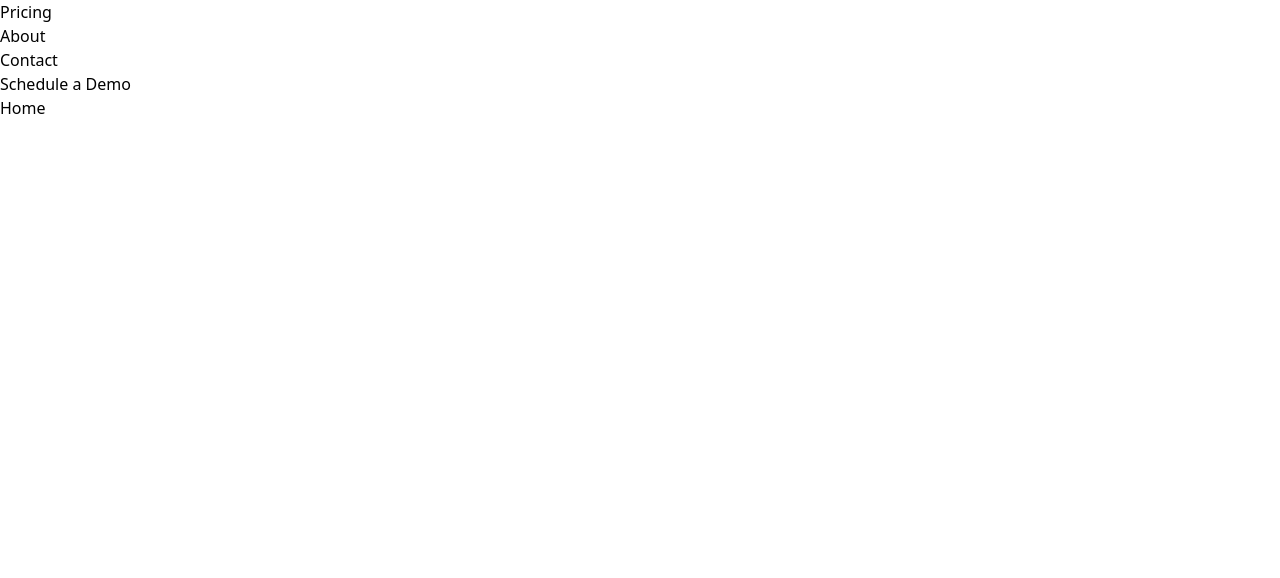
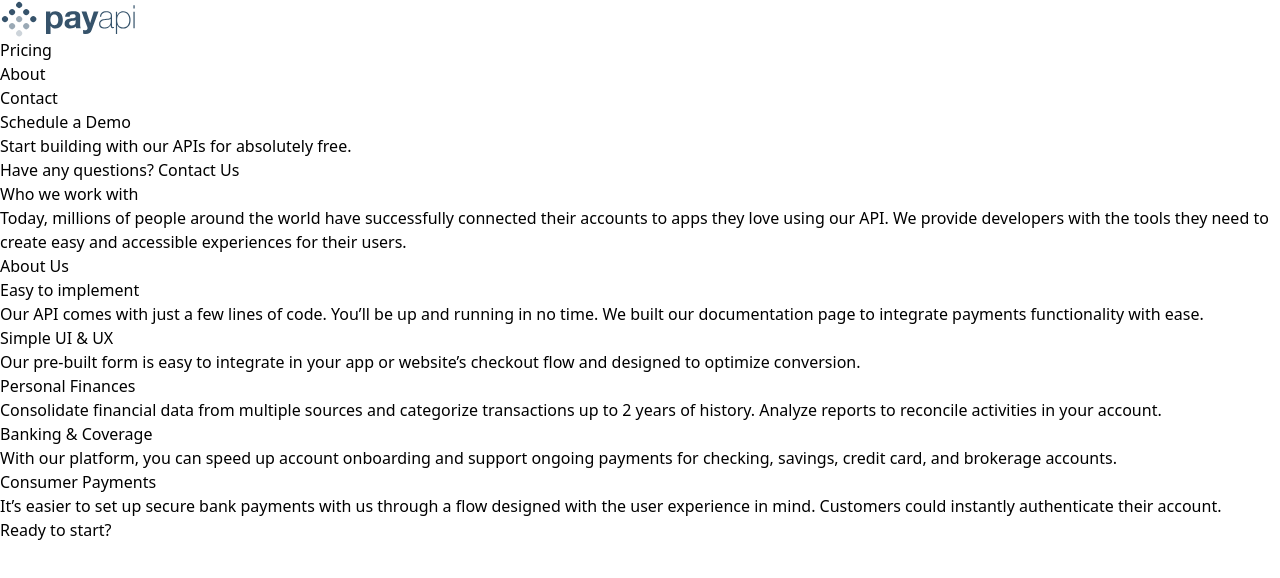
Before and after one commit to ittybe/payapi, a React (Create React App) app: page / in a window 1280 px wide. Shown: the top 578 px of the page. Built offline with nearby package versions, Linux system fonts and the light colour scheme.

Commit message:
home, header html structure

```diff
--- a/src/App.js
+++ b/src/App.js
@@ -8,6 +8,8 @@ import {
 import Home from "./Home";
 import About from "./About";
 
+import logo from "./assets/shared/desktop/logo.svg"
+
 export class App extends react.Component {
     render() {
         return (
@@ -16,7 +18,7 @@ export class App extends react.Component {
                     <header>
                         <div>
                             <Link to="/">
-
+                                <img src={logo} alt="logo" />
                             </Link>
                         </div>
                         <nav>
@@ -30,14 +32,21 @@ export class App extends react.Component {
                                 <li>
                                     <Link to="contact">Contact</Link>
                                 </li>
-                                <button >
+                                <button>
                                     Schedule a Demo
                                 </button>
                             </ul>
                         </nav>
                         <button className="hidden" onClick="showHideMenu"></button>
                     </header>
+                    <div>
                         <Switch>
+                            <Route path="/contact">
+
+                            </Route>
+                            <Route path="/pricing">
+
+                            </Route>
                             <Route path="/about">
                                 <About />
                             </Route>
@@ -45,6 +54,7 @@ export class App extends react.Component {
                                 <Home />
                             </Route>
                         </Switch>
+                    </div>
                     <footer>
 
                     </footer>
--- a/src/Home.js
+++ b/src/Home.js
@@ -1,9 +1,100 @@
 import react from "react";
+import {Link} from "react-router-dom";
 
 export class Home extends react.Component {
     render() {
         return (
-            <div>Home</div>
+            <div>
+                {/* start section */}
+                <div>
+                    {/* image */}
+                    <div></div>
+                    <div>
+                        {/* heading */}
+                        <div>Start building with our APIs for absolutely free.</div>
+                        {/* email component */}
+                        <div></div>
+                        {/* under text */}
+                        <div>Have any questions?<Link to="/contact"> Contact Us</Link> </div>
+                    </div>
+                </div>
+                {/* business allies section */}
+                <div>
+                    {/* images */}
+                    <div></div>
+                    {/* text */}
+                    <div>
+                        <div>Who we work with</div>
+                        <div> Today, millions of people around the world have successfully connected
+    their accounts to apps they love using our API. We provide developers
+    with the tools they need to create easy and accessible experiences
+    for their users.</div>
+                        <Link to="/about">
+                            About Us
+                        </Link>
+                    </div>
+                </div>
+                {/* easy to implement */}
+                <div>
+                    {/* image */}
+                    <div></div>
+                    {/* text */}
+                    <div>
+                        <div>Easy to implement</div>
+                        <div>Our API comes with just a few lines of code. You’ll be up and running in
+    no time. We built our documentation page to integrate payments functionality
+    with ease.</div>
+                    </div>
+                </div>
+                {/* simple ui & ux */}
+                <div>
+                    {/* image */}
+                    <div></div>
+                    {/* text */}
+                    <div>
+                        <div>Simple UI &amp; UX</div>
+                        <div>
+                        Our pre-built form is easy to integrate in your app or website’s checkout
+    flow and designed to optimize conversion.
+                        </div>
+                    </div>
+                </div>
+                {/* pros style it with grid*/}
+                <div>
+                    <div>
+                        {/* image */}
+                        <div></div>
+                        {/* text */}
+                        <div>Personal Finances</div>
+                        <div>Consolidate financial data from multiple sources and categorize transactions up to
+    2 years of history. Analyze reports to reconcile activities in your account.
+</div>
+                    </div>
+                    <div>
+                        {/* image */}
+                        <div></div>
+                        {/* text */}
+                        <div>Banking &amp; Coverage</div>
+                        <div>With our platform, you can speed up account onboarding and support ongoing payments
+    for checking, savings, credit card, and brokerage accounts.
+</div>
+                    </div>
+                    <div>
+                        {/* image */}
+                        <div></div>
+                        {/* text */}
+                        <div>Consumer Payments</div>
+                        <div>It’s easier to set up secure bank payments with us through a flow designed with the
+    user experience in mind. Customers could instantly authenticate their account.
+</div>
+                    </div>
+                </div>
+                <div>
+                    <div>Ready to start?</div>
+                    {/* email component */}
+                    <div></div>
+                </div>
+            </div>
         )
     }
 }
```
Lines whose indentation alone changed are shown as unchanged.
